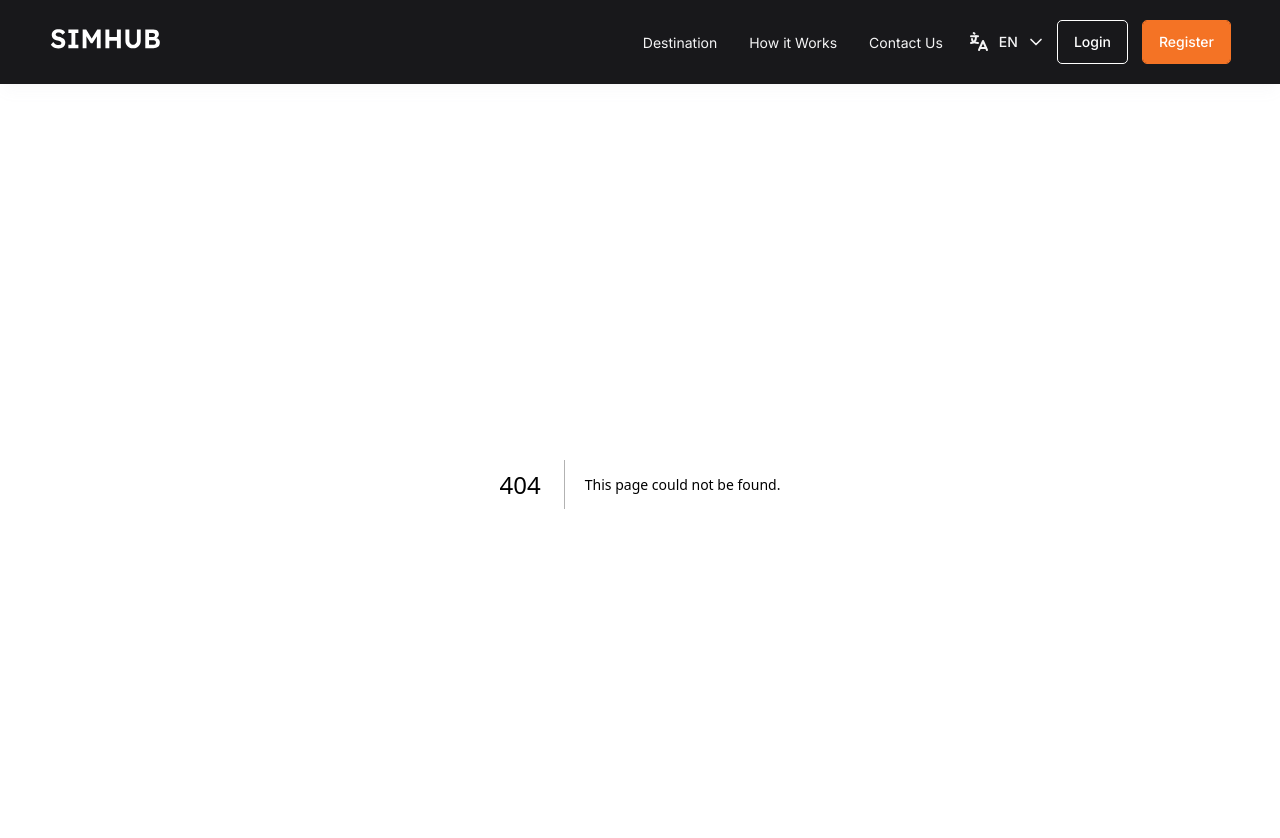
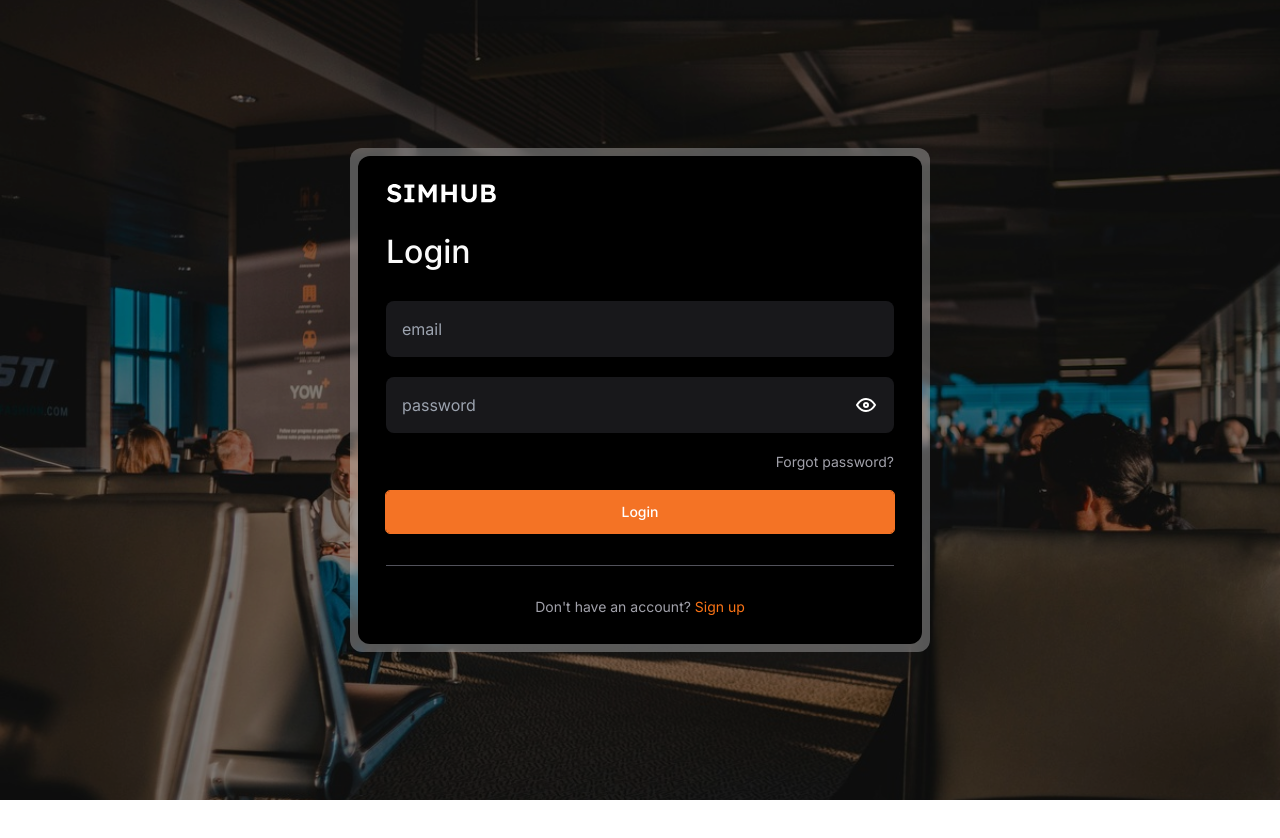
Before and after one commit to okawibawa/simhub-client, a Next.js app: page /login in a window 1280 px wide. Before the commit this address had no page. Shown: the top 838 px of the page. After the commit the page ends 800 px from the top, so only its background shows below. Built offline with nearby package versions, Linux system fonts and the light colour scheme.

Commit message:
feat: login page

```diff
--- /dev/null
+++ b/app/(pages)/login/page.tsx
@@ -0,0 +1,64 @@
+import Image from "next/image";
+
+import { Typography, Input, Anchor, Button } from "@/app/_components/atoms";
+
+export default function Login() {
+  return (
+    <main className="relative h-full w-full">
+      <section className="full-width flex h-full items-center justify-center">
+        <Image
+          src="/auth-pages-bg.jpg"
+          fill
+          alt="auth-pages-bg"
+          style={{ objectFit: "cover" }}
+          className="-z-10 brightness-50"
+        />
+
+        <div className="mx-auto w-full max-w-[580px] rounded-xl bg-white/30 p-2 backdrop-blur-sm">
+          <div className="w-full rounded-xl bg-black p-7">
+            <Image
+              src="/simhub-logo-light.svg"
+              width={110}
+              height={32}
+              alt="logo"
+              placeholder="blur"
+              blurDataURL="/simhub-logo-light.svg"
+              className="mb-7"
+            />
+
+            <Typography as="subheading2" className="mb-7">
+              Login
+            </Typography>
+
+            <form className="mb-8 space-y-5">
+              <Input placeholder="email" type="email" />
+              <Input placeholder="password" type="password" />
+
+              <div className="flex items-center justify-end">
+                <Anchor href="#" className="text-zinc-400">
+                  Forgot password?
+                </Anchor>
+              </div>
+
+              <Button className="w-full" type="submit">
+                Login
+              </Button>
+            </form>
+
+            <div className="mb-8 h-[1px] w-full bg-zinc-600" />
+
+            <Typography
+              as="body7"
+              className="text-center font-normal text-zinc-400"
+            >
+              Don&apos;t have an account?{" "}
+              <Anchor href="#" className="inline-block">
+                Sign up
+              </Anchor>
+            </Typography>
+          </div>
+        </div>
+      </section>
+    </main>
+  );
+}
--- a/app/_components/organisms/Navigation/index.tsx
+++ b/app/_components/organisms/Navigation/index.tsx
@@ -58,9 +58,12 @@ export const Navigation = () => {
     return () => window.removeEventListener("resize", handleResize);
   }, [setNavigationBarHeight]);
 
+  const pathnameToExcludeNavigation = ["/login", "/register"];
   const pathnameToExcludeDivPlaceholder = ["/", "/checkout/esim"];
 
-  console.log({ pastYMousePosition });
+  if (pathnameToExcludeNavigation.includes(pathname)) {
+    return null;
+  }
 
   return (
     <>
--- a/app/_types/cva/Anchor.ts
+++ b/app/_types/cva/Anchor.ts
@@ -2,7 +2,7 @@ import { ComponentProps, PropsWithChildren, ReactNode } from "react";
 import { LinkProps } from "next/link";
 import { cva, VariantProps } from "class-variance-authority";
 
-export const anchorVariants = cva(["text-zinc-100"], {
+export const anchorVariants = cva(["text-orange-500"], {
   variants: {
     size: {
       sm: ["text-xs", "leading-[18px]"],
--- a/app/_types/cva/Input.ts
+++ b/app/_types/cva/Input.ts
@@ -4,8 +4,7 @@ import { cva, VariantProps } from "class-variance-authority";
 export const inputVariants = cva(
   [
     "rounded-lg",
-    "py-2",
-    "px-4",
+    "p-4",
     "bg-zinc-900",
     "text-zinc-50",
     "focus:outline-none",
```
Also changed, not shown: public/auth-pages-bg.jpg (added), 1 other file (tests, documents, lock files or other folders).
